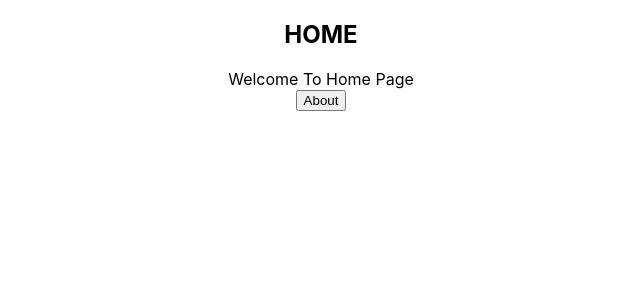
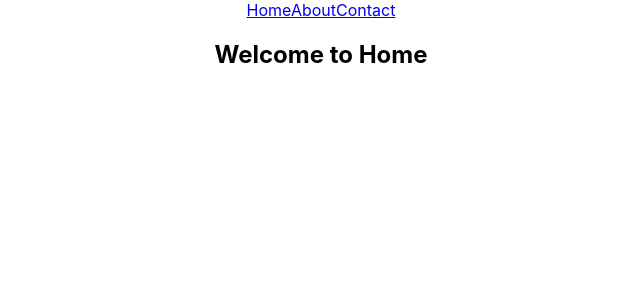
Before and after one commit to Hatemii/Routes, a React (Create React App) app: page / in a window 1280 px wide. Shown: the top 300 px of the page, without its empty margins (319-959 px from the left). Built offline with nearby package versions, Linux system fonts and the light colour scheme.

Commit message:
NavLink between classes

```diff
--- a/src/App.js
+++ b/src/App.js
@@ -1,22 +1,31 @@
 import React, {Component} from 'react';
-import logo from './logo.svg';
 import './App.css';
-import {BrowserRouter, Route, Switch,Link} from "react-router-dom"
+
+import { BrowserRouter, Route,Switch } from "react-router-dom"
 import Home from "./Component/Home"
 import About from "./Component/About"
+import Contact from "./Component/Contact"
+import Navigation from "./Component/Navigation"
+
 
 class App extends Component {
   render() {
-    return (<div className="App">
-      <BrowserRouter>
-        <Switch>
+    return (
+      <div className="App">
 
-          <Route path="/" exact component={Home} />
-          <Route path="/about" exact component={About} />
-          <Route path="/" render={() => <div>Page Not Found</div>} />
-      </Switch>
-      </BrowserRouter>
-    </div>)
+        <BrowserRouter>
+          <Navigation />
+          <Switch>
+
+            <Route path="/" exact component={Home} />
+            <Route path="/about" component={About} />
+            <Route path="/contact" component={Contact} />
+
+          </Switch>
+        </BrowserRouter>
+
+    </div>
+  )
   }
 }
 
--- a/src/Component/About.js
+++ b/src/Component/About.js
@@ -1,29 +1,12 @@
+import {Link} from "react-router-dom"
 import React from "react"
-import {
-  BrowserRouter,
-  Switch,
-  Route,
-  Link,
-  useHistory
-} from "react-router-dom";
-
-
 
 const About = () => {
-
-  let history = useHistory();
-
-   function handleClick() {
-     history.push("/");
-   }
-
-    return(
-      <div>
-        <h2>About</h2>
-        <div>Welcome To About Page</div>
-        <button onClick={handleClick}>Home</button>
-      </div>
-    )
-  }
+  return(
+    <div>
+      <h2>Welcome to About</h2>
+    </div>
+  )
+}
 
 export default About;
--- /dev/null
+++ b/src/Component/Contact.js
@@ -0,0 +1,12 @@
+import {Link} from "react-router-dom"
+import React from "react"
+
+const Contact = () => {
+  return(
+    <div>
+      <h2>Welcome to Contact</h2>
+    </div>
+  )
+}
+
+export default Contact;
--- a/src/Component/Home.js
+++ b/src/Component/Home.js
@@ -1,21 +1,12 @@
 import React from "react"
-import {
-  BrowserRouter,
-  Switch,
-  Route,
-  Link
-} from "react-router-dom";
+import {Link} from "react-router-dom"
 
-const Home = ({history}) => {
-    return(
-      <div>
-        <h2>HOME</h2>
-        <div>Welcome To Home Page</div>
-        <button onClick={() =>
-            history.push("/about")
-          }>About</button>
-      </div>
-    )
-  }
+const Home = () => {
+  return(
+    <div>
+      <h2>Welcome to Home</h2>
+    </div>
+  )
+}
 
 export default Home;
--- /dev/null
+++ b/src/Component/Navigation.js
@@ -0,0 +1,15 @@
+import React from "react"
+import {NavLink} from "react-router-dom"
+
+const Navigation = () => {
+  return(
+    <div>
+      <NavLink to="/">Home</NavLink>
+      <NavLink to="/about">About</NavLink>
+      <NavLink to="/contact">Contact</NavLink>
+
+    </div>
+  )
+}
+
+export default Navigation;
```
Also changed, not shown: src/Component/Error.js (added, +9 -0 lines).
